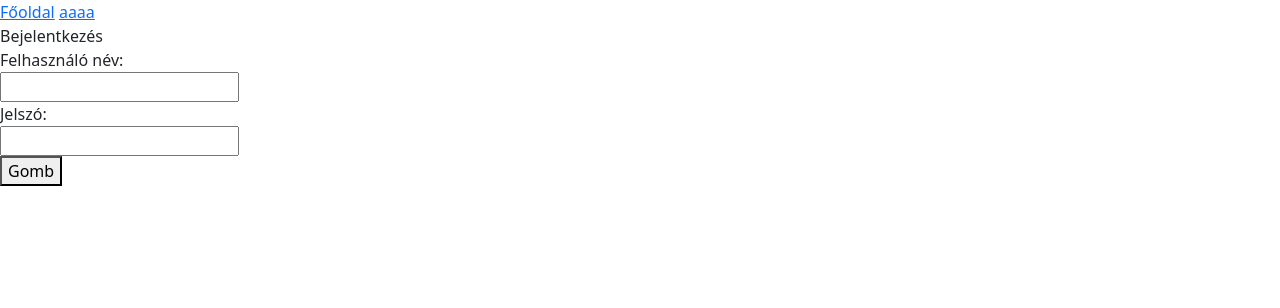
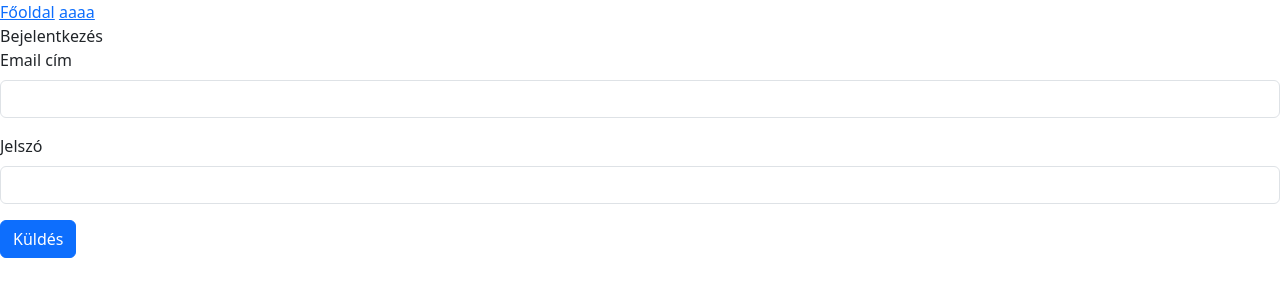
Before and after one commit to bombasztikus/Vizsgaremek, a Flask app: page /log in a window 1280 px wide. Shown: the top 308 px of the page. Run offline with Flask 3, Linux system fonts and the light colour scheme.

Commit message:
Újra csináltam a login oldalt

```diff
--- a/src/routes.py
+++ b/src/routes.py
@@ -22,4 +22,6 @@ def reg():
 def log():
     if request.method == "POST":
         print("De jó, POSToltál")
+        print(request.form.get("email"))
+        print(request.form.get("password"))
     return render_template("log.html")
--- a/src/templates/log.html
+++ b/src/templates/log.html
@@ -8,11 +8,15 @@
 <a href="{{ url_for('routes.reg') }}">aaaa</a>
 
 <header> Bejelentkezés</header>
-<form>
-    <label>Felhasználó név:</label><br>
-    <input type="text" name="usern" id="usern"><br>
-    <label>Jelszó:</label><br>
-    <input type="password" name="password" id="Passw"><br>
-    <button type="button">Gomb</button>
-</form>
+<form method="post" action="{{ url_for('routes.log') }}">
+    <div class="mb-3">
+      <label for="email" class="form-label">Email cím</label>
+      <input type="email" class="form-control" id="email" aria-describedby="emailHelp" name="email">
+    </div>
+    <div class="mb-3">
+      <label for="password" class="form-label">Jelszó</label>
+      <input type="password" class="form-control" id="password" name="password">
+    </div>
+    <button type="submit" class="btn btn-primary">Küldés</button>
+  </form>
  {% endblock %}
```
